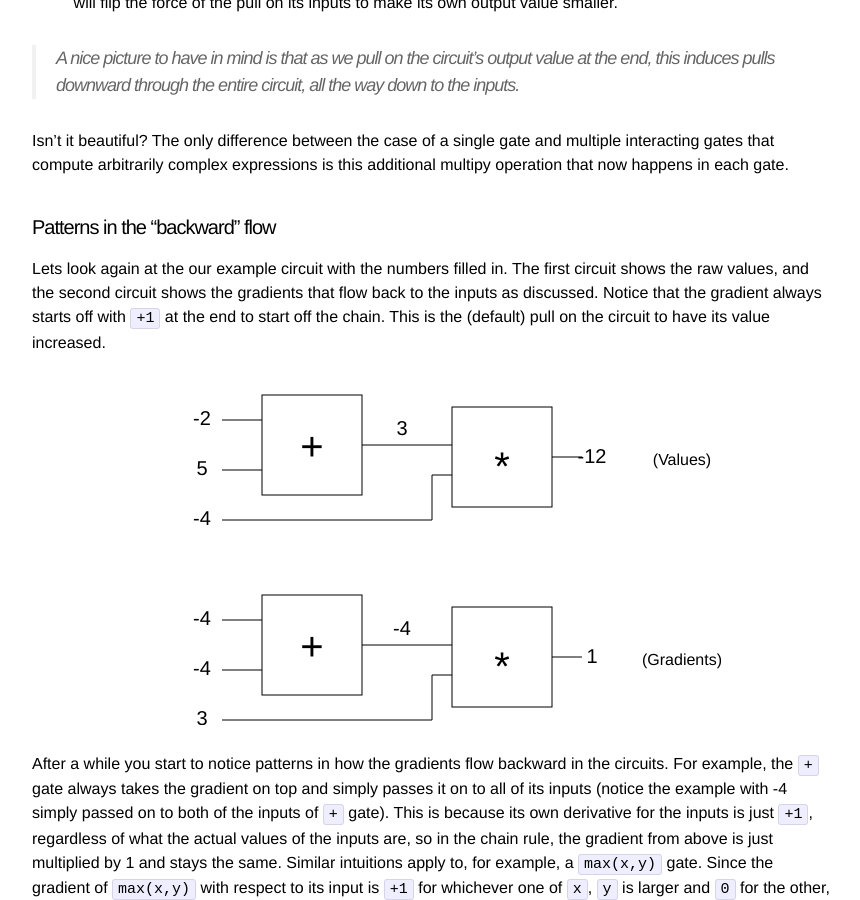
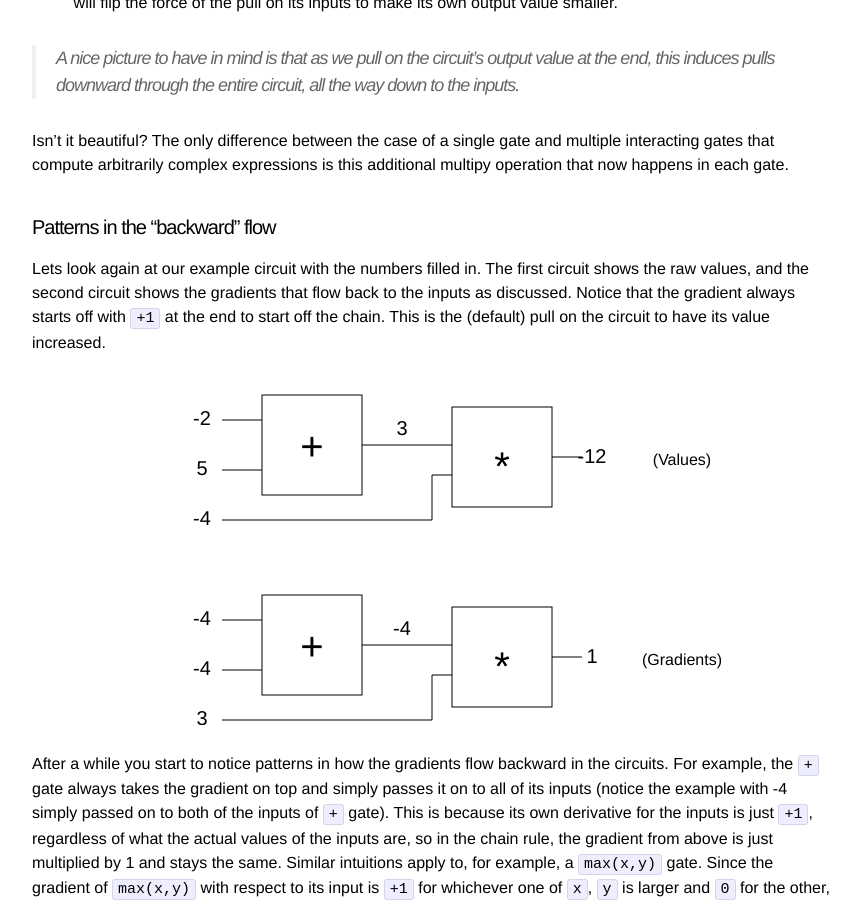
Before and after one commit to karpathy/karpathy.github.io, a Jekyll site: the page built from nntutorial.md, in a window 1280 px wide and 900 px high, scrolled down 10667 px. Shown: the whole window, without its empty margins (208-1068 px from the left). Built offline with Jekyll 4.4.1, drawn with Linux system fonts in a browser that asks for light colours; Markdown is read by kramdown in place of the engine named in the settings; formulas are drawn with MathJax 3; comment, search, counter and statistics services are not loaded; some of the changed text lies outside the part shown.

Commit message:
fixed some typos

```diff
--- a/nntutorial.md
+++ b/nntutorial.md
@@ -192,7 +192,7 @@
 
 To compute the gradient we went from forwarding the circuit hundreds of times (Strategy #1) to forwarding it only on order of number of times twice the number of inputs (Strategy #2), to forwarding it a single time! And it gets EVEN better, since the more expensive strategies (#1 and #2) only give an approximation of the gradient, while #3 (the fastest one by far) gives you the *exact* gradient. No approximations. The only downside is that you should be comfortable with some calculus 101.
 
-Lets recap what have we learned:
+Lets recap what we have learned:
 
 - INPUT: We are given a circuit, some inputs and compute an output value.
 - OUTPUT: We are then interested finding small changes to each input (independently) that would make the output higher.
@@ -338,7 +338,7 @@
 
 #### Patterns in the "backward" flow
 
-Lets look again at the our example circuit with the numbers filled in. The first circuit shows the raw values, and the second circuit shows the gradients that flow back to the inputs as discussed. Notice that the gradient always starts off with `+1` at the end to start off the chain. This is the (default) pull on the circuit to have its value increased.
+Lets look again at our example circuit with the numbers filled in. The first circuit shows the raw values, and the second circuit shows the gradients that flow back to the inputs as discussed. Notice that the gradient always starts off with `+1` at the end to start off the chain. This is the (default) pull on the circuit to have its value increased.
 
 <div class="svgdiv">
 <svg width="600" height="350">
```
Also changed, not shown: other parts of nntutorial.md (+1 -1 lines).
